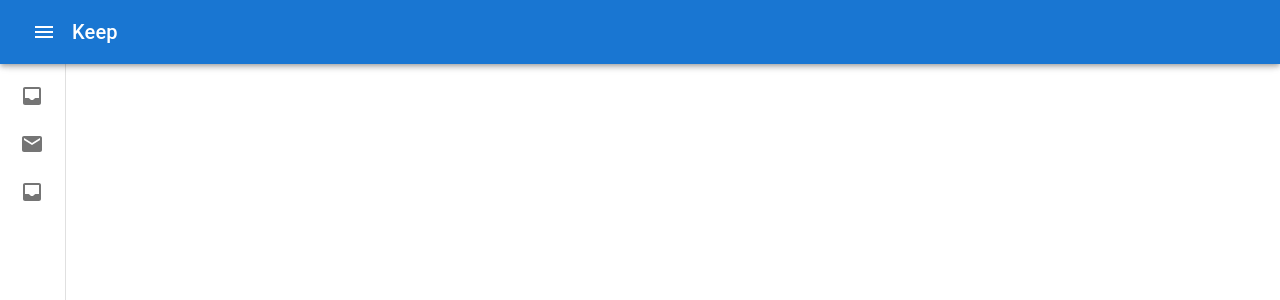
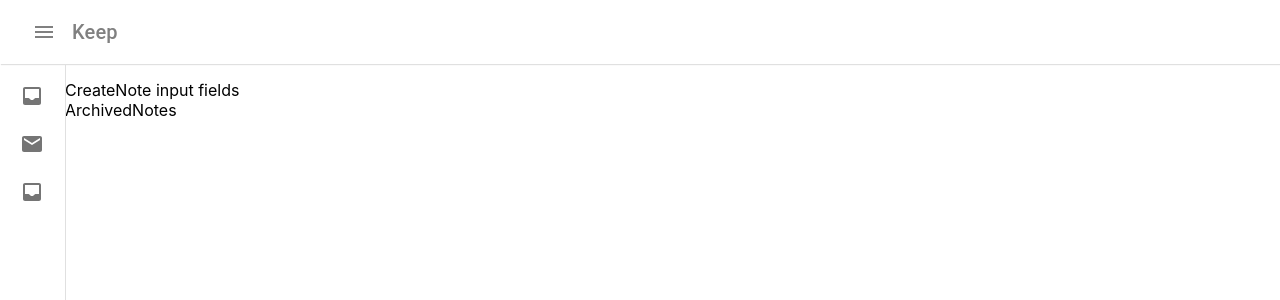
Before and after one commit to jskrnqwerty/dont-keep, a React (Create React App) app: page /archive in a window 1280 px wide. Shown: the top 300 px of the page. Built offline with nearby package versions, Linux system fonts and the light colour scheme.

Commit message:
wireframe with boxes completed

```diff
--- a/package.json
+++ b/package.json
@@ -12,6 +12,7 @@
     "@testing-library/user-event": "^13.5.0",
     "react": "^18.2.0",
     "react-dom": "^18.2.0",
+    "react-router-dom": "^6.8.1",
     "react-scripts": "5.0.1",
     "web-vitals": "^2.1.4"
   },
--- a/src/components/Home.jsx
+++ b/src/components/Home.jsx
@@ -1,17 +1,61 @@
 import { useContext } from "react";
+import { BrowserRouter, Routes, Route } from "react-router-dom";
+// MUI imports
+import { Box } from "@mui/material";
+// components imports
+import { OpenStateContext } from "./context/OpenStateProvider";
+import HeaderBar from "./header-bar/HeaderBar";
 import Drawer from "./drawer/Drawer";
-import HeaderBar from "./header-bar/HeaderBar";
-import { OpenStateContext } from "./context/OpenStateProvider";
+import Notes from "./notes/Notes";
+import CreateNote from "./notes/CreateNote";
+import ArchivedNotes from "./archived-notes/ArchivedNotes";
+import DeletedNotes from "./deleted-notes/deletedNotes";
 
 const Home = () => {
   const { open, handleDrawerToggle } = useContext(OpenStateContext);
   return (
     <>
-      <HeaderBar
-        open={open}
-        handleDrawerToggle={handleDrawerToggle}
-      />
-      <Drawer />
+      <Box
+        id="div1-header-and-everything-else"
+        sx={{ display: "flex", flexDirection: "column" }}
+      >
+        <HeaderBar
+          open={open}
+          handleDrawerToggle={handleDrawerToggle}
+        />
+      </Box>
+      <Box
+        id="div2-drawer-and-everything-else"
+        sx={{ display: "flex", flexDirection: "row" }}
+      >
+        <Drawer id="div3-drawer" />
+        <Box
+          id="div4-create-note-and-saved-notes"
+          sx={{ display: "flex", flexDirection: "column", mt: "5rem" }}
+        >
+          <Box id="div5-create-note-fields">
+            <CreateNote />
+          </Box>
+          <Box id="div6-saved-notes">
+            <BrowserRouter>
+              <Routes>
+                <Route
+                  path="/"
+                  element={<Notes />}
+                />
+                <Route
+                  path="/archive"
+                  element={<ArchivedNotes />}
+                />
+                <Route
+                  path="/bin"
+                  element={<DeletedNotes />}
+                />
+              </Routes>
+            </BrowserRouter>
+          </Box>
+        </Box>
+      </Box>
     </>
   );
 };
--- a/src/components/archived-notes/ArchivedNotes.jsx
+++ b/src/components/archived-notes/ArchivedNotes.jsx
@@ -0,0 +1,5 @@
+const ArchivedNotes = () => {
+  return "ArchivedNotes";
+};
+
+export default ArchivedNotes;
--- a/src/components/deleted-notes/deletedNotes.jsx
+++ b/src/components/deleted-notes/deletedNotes.jsx
@@ -0,0 +1,5 @@
+const DeletedNotes = () => {
+  return "DeletedNotes";
+};
+
+export default DeletedNotes;
--- a/src/components/drawer/drawer.jsx
+++ b/src/components/drawer/drawer.jsx
@@ -37,6 +37,8 @@
   flexShrink: 0,
   whiteSpace: "nowrap",
   boxSizing: "border-box",
+  // to keep the drawer layer underneath the header layer
+  zIndex: 1,
   ...(open && {
     ...openedMixin(theme),
     "& .MuiDrawer-paper": openedMixin(theme),
@@ -48,12 +50,6 @@
 }));
 
 const Drawer = () => {
-  // const [open, setOpen] = useState(false);
-
-  // const handleDrawerToggle = () => {
-  //   setOpen((prevState) => !prevState);
-  // };
-
   // handles drawer status which is then used by the HeaderBar sitting at <Home />
   const { open, handleDrawerToggle } = useContext(OpenStateContext);
 
--- a/src/components/header-bar/HeaderBar.jsx
+++ b/src/components/header-bar/HeaderBar.jsx
@@ -4,13 +4,12 @@
 import Typography from "@mui/material/Typography";
 import IconButton from "@mui/material/IconButton";
 import MenuIcon from "@mui/icons-material/Menu";
+import { Tooltip } from "@mui/material";
 
-const HeaderBarStyled = styled(MuiAppBar, {
-  shouldForwardProp: (prop) => prop !== "open",
-})(({ theme }) => ({
-  // or just enter zIndex: 1200
-  zIndex: theme.zIndex.drawer + 1,
-}));
+const HeaderBarStyled = styled(MuiAppBar)`
+  background: white;
+  box-shadow: 1px 1px 1px #e0e0e0;
+`;
 
 const HeaderBar = ({ open, handleDrawerToggle }) => {
   return (
@@ -24,13 +23,16 @@
           aria-label="open drawer"
           onClick={handleDrawerToggle}
           // edge="start"
-          sx={{ marginRight: 1 }}
+          sx={{ marginRight: 1, color: "grey" }}
         >
-          <MenuIcon />
+          <Tooltip title="Main Menu">
+            <MenuIcon />
+          </Tooltip>
         </IconButton>
         <Typography
           variant="h6"
           component="div"
+          sx={{ color: "grey" }}
         >
           Keep
         </Typography>
--- /dev/null
+++ b/src/components/notes/CreateNote.jsx
@@ -0,0 +1,5 @@
+const CreateNote = () => {
+  return "CreateNote input fields";
+};
+
+export default CreateNote;
--- a/src/components/notes/Notes.jsx
+++ b/src/components/notes/Notes.jsx
@@ -0,0 +1,5 @@
+const Notes = () => {
+  return <>"Notes"</>;
+};
+
+export default Notes;
```
Also changed, not shown: 1 other file (tests, documents, lock files or other folders).
